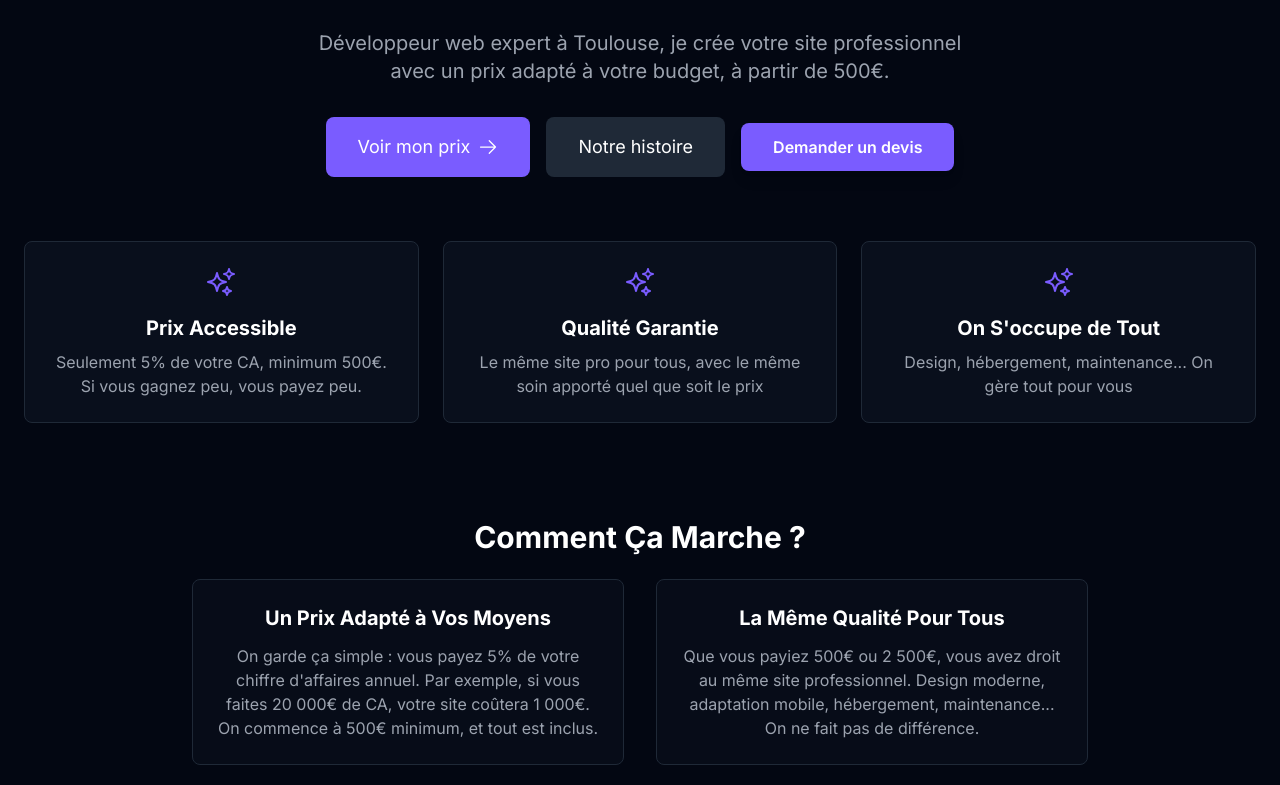
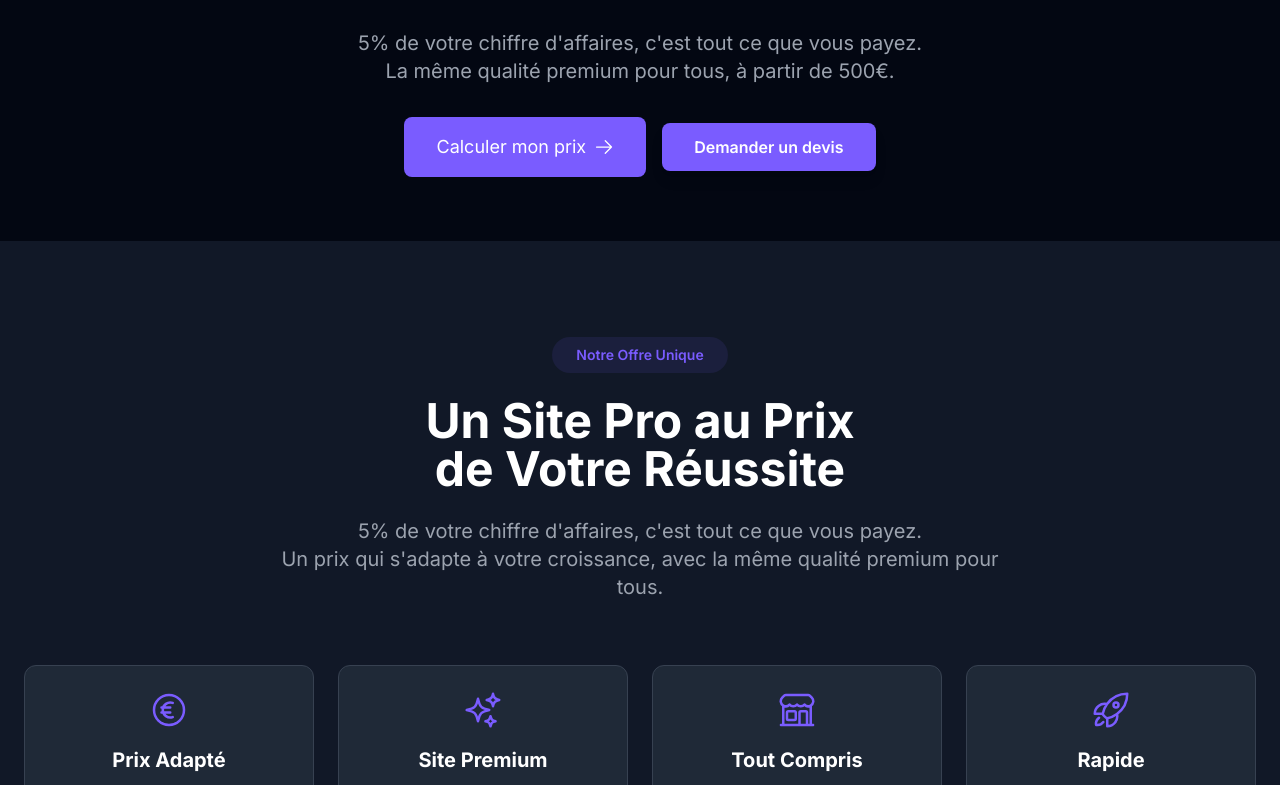
Before and after one commit to Skymx82/appforge, a Next.js app: page / in a window 1280 px wide. Shown: the part 295-1080 px from the top of the page. Built offline with nearby package versions, Linux system fonts and the light colour scheme.

Commit message:
refactor: Mise à jour de la page principale pour la nouvelle navigation

```diff
--- a/app/page.tsx
+++ b/app/page.tsx
@@ -4,114 +4,60 @@ import dynamic from 'next/dynamic';
 import Header from './components/Header';
 import Footer from './components/Footer';
 import ContactButton from './components/ContactButton';
-import { ArrowRightIcon, SparklesIcon } from '@heroicons/react/24/outline';
 import SEOContent from './components/seo';
+import { ArrowRightIcon } from '@heroicons/react/24/outline';
 
-const VideoSection = dynamic(() => import('./components/VideoSection'));
-const ServicesSection = dynamic(() => import('./components/ServicesSection'));
+const SmallBusinessSection = dynamic(() => import('./components/SmallBusinessSection'));
+const ProcessSection = dynamic(() => import('./components/VideoSection'));
 const ProjectsSection = dynamic(() => import('./components/ProjectsSection'));
 const TestimonialsSection = dynamic(() => import('./components/TestimonialsSection'));
-const SmallBusinessSection = dynamic(() => import('./components/SmallBusinessSection'));
 
 export default function Home() {
   return (
     <main className="min-h-screen bg-gray-950">
       <Header />
 
-      {/* Hero Section */}
+      {/* Hero Section - Accroche principale */}
       <section className="pt-24 md:pt-32 pb-16 px-4 md:px-6 bg-gray-950">
         <div className="container mx-auto">
           <div className="text-center">
             <span className="bg-primary/10 text-primary px-4 py-1 rounded-full text-sm mb-6 inline-block">
-              Expert en Création de Sites Web à Toulouse
+              Développeur Web à Toulouse
             </span>
             <h1 className="text-3xl md:text-4xl lg:text-6xl font-bold mb-4 md:mb-6 leading-tight text-white">
-              Création de Sites Web<br className="hidden md:block" /> Professionnels à Toulouse
+              Un Site Web Pro<br className="hidden md:block" />
+              au Prix de Votre Réussite
             </h1>
             <p className="text-lg md:text-xl text-gray-400 mb-8 max-w-2xl mx-auto">
-              Développeur web expert à Toulouse, je crée votre site professionnel<br className="hidden md:block" />
-              avec un prix adapté à votre budget, à partir de 500€.
+              5% de votre chiffre d'affaires, c'est tout ce que vous payez.<br className="hidden md:block" />
+              La même qualité premium pour tous, à partir de 500€.
             </p>
             <div className="flex flex-col sm:flex-row items-center justify-center gap-4">
               <a
                 href="/calculateur"
-                className="px-8 py-4 bg-primary text-white rounded-lg hover:bg-primary/90 transition-colors inline-flex items-center space-x-2 text-lg"
+                className="px-8 py-4 bg-primary text-white rounded-lg hover:bg-primary/90 transition-all inline-flex items-center space-x-2 text-lg group"
               >
-                <span>Voir mon prix</span>
-                <ArrowRightIcon className="w-5 h-5" />
-              </a>
-              <a
-                href="/about"
-                className="px-8 py-4 bg-gray-800 text-white rounded-lg hover:bg-gray-700 transition-colors text-lg"
-              >
-                Notre histoire
+                <span>Calculer mon prix</span>
+                <ArrowRightIcon className="w-5 h-5 group-hover:translate-x-1 transition-transform" />
               </a>
               <ContactButton />
-            </div>
-          </div>
-
-          {/* Points clés */}
-          <div className="grid grid-cols-1 sm:grid-cols-3 gap-6 mt-16">
-            {[
-              {
-                title: 'Prix Accessible',
-                description: 'Seulement 5% de votre CA, minimum 500€. Si vous gagnez peu, vous payez peu.',
-                icon: SparklesIcon
-              },
-              {
-                title: 'Qualité Garantie',
-                description: 'Le même site pro pour tous, avec le même soin apporté quel que soit le prix',
-                icon: SparklesIcon
-              },
-              {
-                title: 'On S\'occupe de Tout',
-                description: 'Design, hébergement, maintenance... On gère tout pour vous',
-                icon: SparklesIcon
-              }
-            ].map((feature, index) => (
-              <div
-                key={index}
-                className="p-6 rounded-lg border border-gray-800 bg-gray-900/50 flex flex-col items-center text-center"
-              >
-                <feature.icon className="w-8 h-8 text-primary mb-4" />
-                <h3 className="text-xl font-bold text-white mb-2">{feature.title}</h3>
-                <p className="text-gray-400">{feature.description}</p>
-              </div>
-            ))}
-          </div>
-
-          {/* Explication */}
-          <div className="mt-24 text-center">
-            <h2 className="text-2xl md:text-3xl font-bold text-white mb-6">
-              Comment Ça Marche ?
-            </h2>
-            <div className="grid md:grid-cols-2 gap-8 max-w-4xl mx-auto">
-              <div className="bg-gray-900/30 p-6 rounded-lg border border-gray-800">
-                <h3 className="text-xl font-bold text-white mb-3">Un Prix Adapté à Vos Moyens</h3>
-                <p className="text-gray-400">
-                  On garde ça simple : vous payez 5% de votre chiffre d'affaires annuel.
-                  Par exemple, si vous faites 20 000€ de CA, votre site coûtera 1 000€.
-                  On commence à 500€ minimum, et tout est inclus.
-                </p>
-              </div>
-              <div className="bg-gray-900/30 p-6 rounded-lg border border-gray-800">
-                <h3 className="text-xl font-bold text-white mb-3">La Même Qualité Pour Tous</h3>
-                <p className="text-gray-400">
-                  Que vous payiez 500€ ou 2 500€, vous avez droit au même site professionnel.
-                  Design moderne, adaptation mobile, hébergement, maintenance...
-                  On ne fait pas de différence.
-                </p>
-              </div>
             </div>
           </div>
         </div>
       </section>
 
+      {/* Offre Principale */}
       <SmallBusinessSection />
-      <ServicesSection />
-      <VideoSection />
+
+      {/* Notre Processus */}
+      <ProcessSection />
+
+      {/* Nos Réalisations */}
       <ProjectsSection />
+
+      {/* Témoignages */}
       <TestimonialsSection />
+
       <SEOContent />
       <Footer />
     </main>
```
